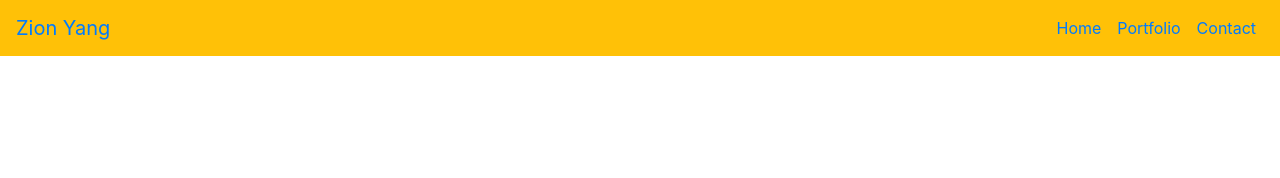
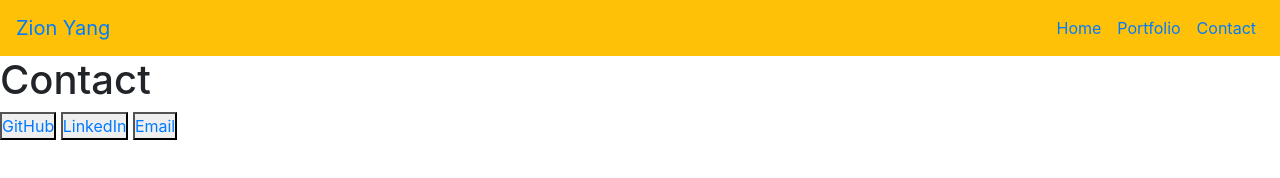
Before and after one commit to zionremnant/Briefcase-Portfolio, a plain HTML site: page contact.html in a window 1280 px wide. Drawn offline with nearby package versions, Linux system fonts and the light colour scheme.

Commit message:
wrapper & share contact html

```diff
--- a/contact.html
+++ b/contact.html
@@ -56,5 +56,25 @@
         </div>
       </div>
     </nav>
+    <div class="wrapper">
+      <h1>Contact</h1>
+      <div class="share">
+        <button>
+          <a href="https://github.com/zionremnant"
+            ><i class="fab fa-github"></i>GitHub</a
+          >
+        </button>
+        <button>
+          <a href="https://www.linkedin.com/in/zion-y-908305203/"
+            ><i class="fab fa-linkedin"></i>LinkedIn</a
+          >
+        </button>
+        <button>
+          <a href="mailto:zionremnant@gmail.com>"
+            ><i class="fas fa-envelope"></i>Email</a
+          >
+        </button>
+      </div>
+    </div>
   </body>
 </html>
```
Also changed, not shown: 2 other files.
